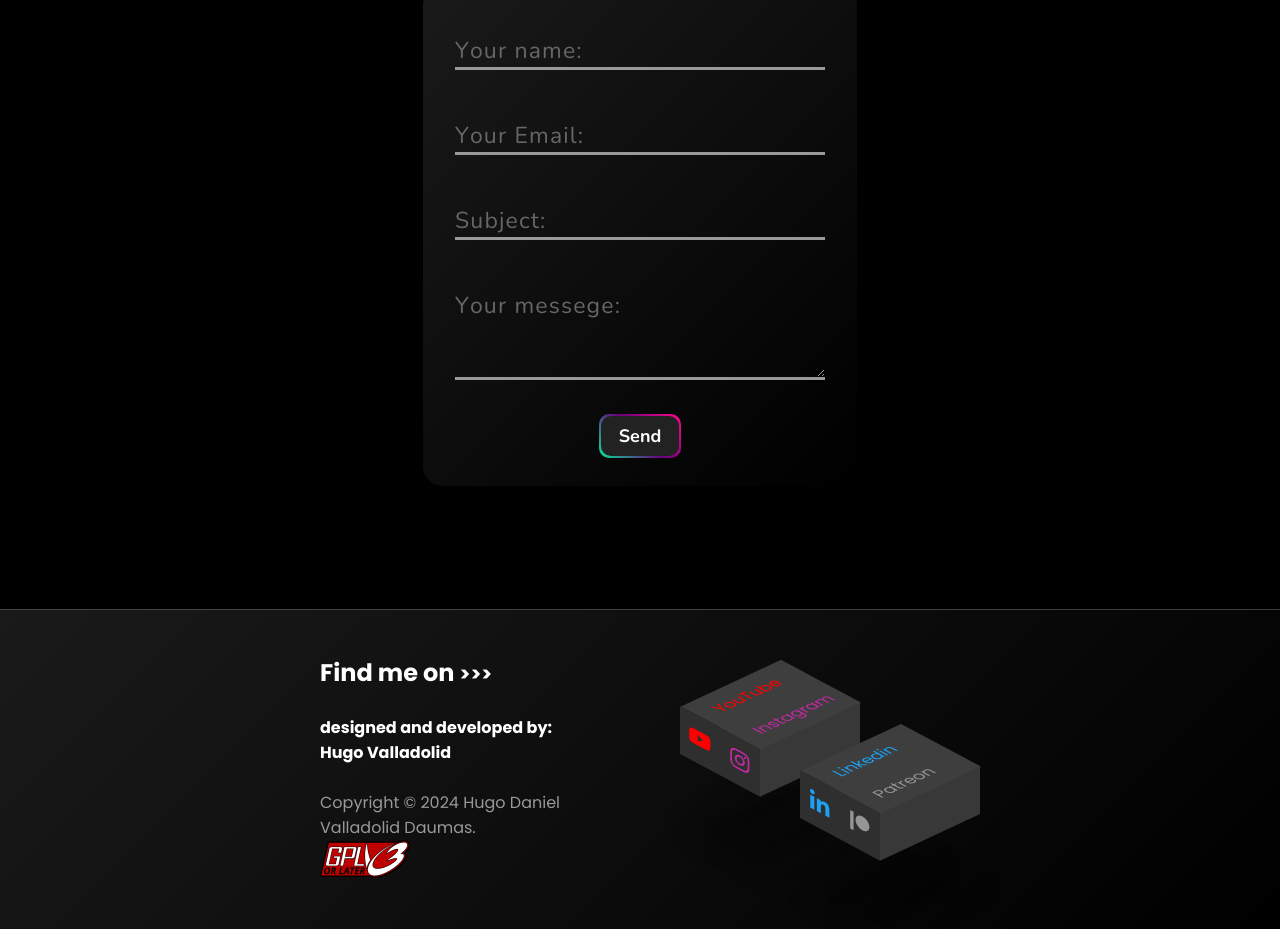
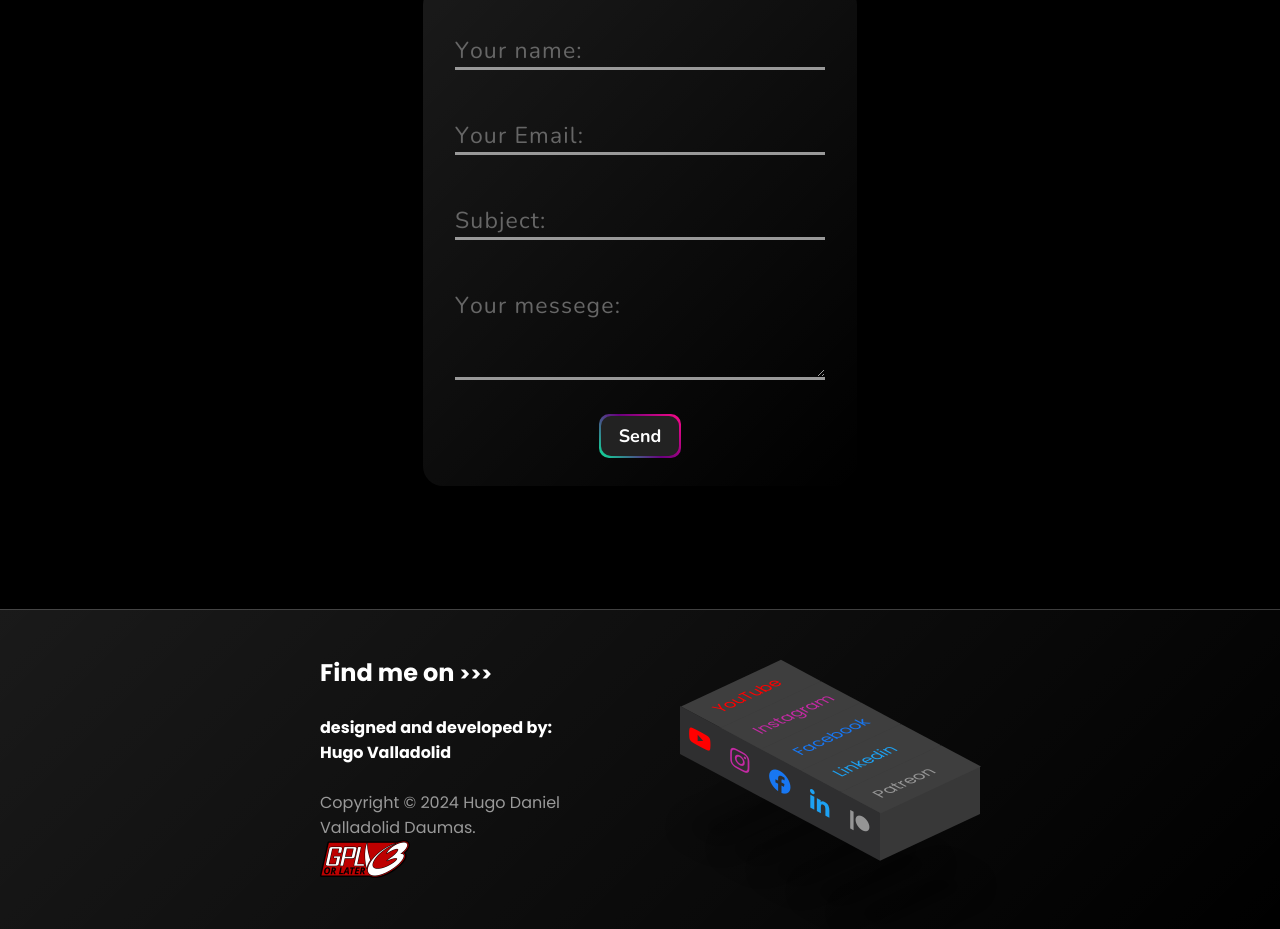
Before and after one commit to tboxfinn/tboxfinn.github.io, a plain HTML site: page index.html in a window 1280 px wide. Shown: the part 2555-3484 px from the top of the page. Drawn offline with nearby package versions, Linux system fonts and the light colour scheme.

Commit message:
Update index.html

```diff
--- a/index.html
+++ b/index.html
@@ -306,6 +306,7 @@
                         <ul class="hvul">
                             <li onclick="window.open('https://www.youtube.com/channel/UCdP96PBjj3sZ9JX65dwls1g')" class="hvli" style="--cb:-2;--colr:#ff0000;" data-text="YouTube"><a onclick="window.open('https://www.youtube.com/channel/UCdP96PBjj3sZ9JX65dwls1g')" class="hva" ><span class="hvspan"><i class='bx bxl-youtube' ></i></span>@Tboxfinn</a></li>
                             <li onclick="window.open('https://www.instagram.com/hugo_daniel_vd/')" class="hvli" style="--cb:-1;--colr:#C32aa3;" data-text="Instagram"><a onclick="window.open('https://www.instagram.com/hugo_daniel_vd/')" class="hva" ><span class="hvspan"><i class='bx bxl-instagram' ></i></span>@hugo_daniel_vd</a></li>
+                            <li onclick="window.open('https://www.facebook.com/@saviru.06')" class="hvli" style="--cb:0;--colr:#1877f2;" data-text="Facebook"><a onclick="window.open('https://www.facebook.com/@saviru.06')" class="hva" ><span class="hvspan"><i class='bx bxl-facebook-circle'></i></span>@saviru.06</a></li>
                             <li onclick="window.open('https://www.linkedin.com/in/hugodanielvd/')" class="hvli" style="--cb:1;--colr:#1da1f2;" data-text="Linkedin"><a onclick="window.open('https://www.linkedin.com/in/hugodanielvd/')" class="hva" ><span class="hvspan"><i class='bx bxl-linkedin'></i></span>Linkedin</a></li>
                             <li onclick="window.open('https://www.patreon.com/Tboxfinn')" class="hvli" style="--cb:2;--colr:#959595;" data-text="Patreon"><a onclick="window.open('https://www.patreon.com/Tboxfinn')" class="hva" ><span class="hvspan"><i class='bx bxl-patreon' ></i></span>Patreon</a></li>
                         </ul>
```
